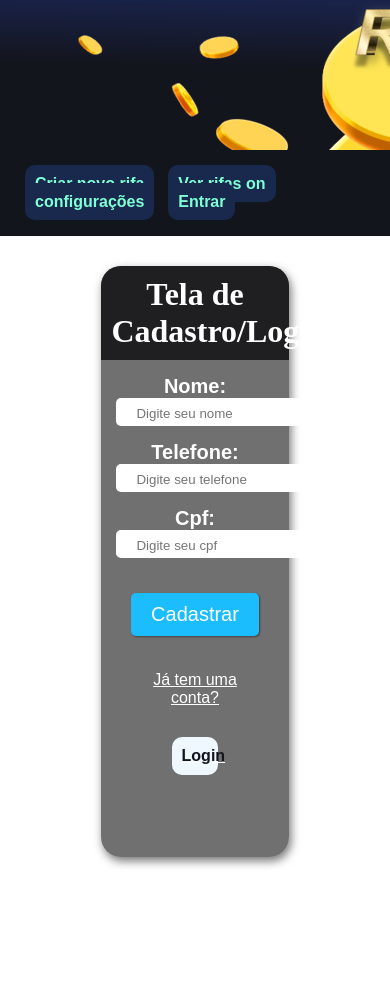
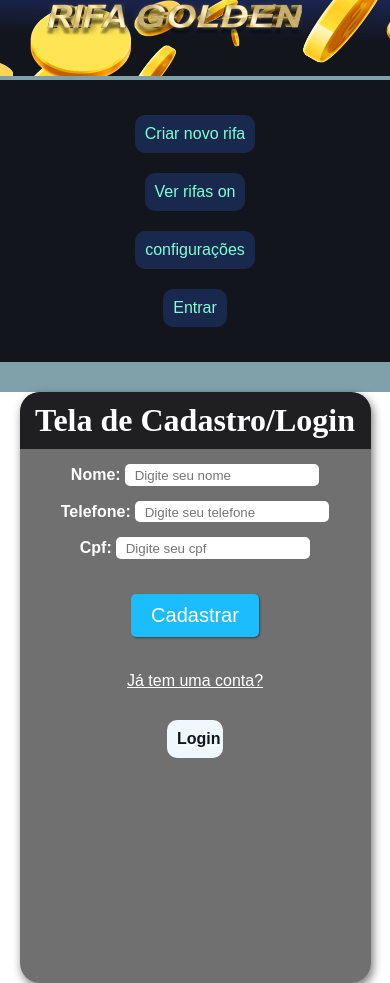
Before and after one commit to Michel3-01/Rifa_online, a plain HTML site: page html/login.html in a window 390 px wide. Shown: the top 983 px of the page. Drawn offline with Linux system fonts and the light colour scheme.

Commit message:
alterações_02

```diff
--- /dev/null
+++ b/Midia_query/css/estilo.css
@@ -0,0 +1,29 @@
+h1{
+    color: red;
+}
+/*2 - Sintaxe*/
+@media screen and (max-width: 500px) {
+/*Max-Width = Telas Menores que Alguma Resolução*/
+        h1{
+            color: blue;
+        }
+}
+/*3 - Outros Modos */
+/* Screen, Print, Speech, All*/
+@media print and (max-width:600px) {
+    h1{
+        color: green;
+    }
+}
+@media (max-width:700px) {
+    h2{
+        color: blueviolet;
+    }
+}
+/*5 - Mobile first */
+/*Min-width > Max-width*/
+@media (min-width:200px) {
+    h2{
+        color: teal;
+    }
+}
--- a/css/estilo_formulario.css
+++ b/css/estilo_formulario.css
@@ -16,6 +16,7 @@
 #formulario h1{
     background-color: #13151d;
     color: white;
+    margin: 20px 0px;
 }
 #btnImg{
     padding: 15px;
@@ -79,3 +80,8 @@
     color: white;
     text-decoration: underline;
 }
+@media screen and (max-width:500px) {
+    #formulario{
+        width: 90%;
+    }
+}
--- a/css/estilo_index.css
+++ b/css/estilo_index.css
@@ -8,9 +8,11 @@ body{
 }
 header{
     width: 100%;
-    height: 150px;
+    height: 125px;
     color: white;
     background-image: url('../images/rifa_pers_03.png');
+    background-size: 100%;
+    background-repeat: no-repeat;
 }
 header h1{
     text-align: center;
@@ -20,6 +22,8 @@ nav{
     color: white;
     background-color: #13151d;
     padding: 25px;
+    display: flex;
+    flex-direction: row-reverse;
 }
 /*Css dos Botões*/
 a{
@@ -35,16 +39,13 @@ a{
 a:hover{
     color: rgb(255, 255, 255);
     background-color: rgb(38, 133, 161);
-
 }
-
 main{
     position: relative;
     margin-top: 50px;
     height: 100vh;
     width: 100%;
     display:block;
-    background-color: rgb(87, 97, 95);
 }
 /*Números dentro no main*/
 main div.num{
@@ -59,7 +60,6 @@ main div.num{
     text-align: center;
     font-family: Arial, Helvetica, sans-serif;
     font-weight: 600;
-
 }
 main div.num:hover{
     background-color: rgb(32, 57, 110);
@@ -139,3 +139,20 @@ footer{
     background-color: #13151d;
     color: white;
 }
+/* Responsividade*/
+@media screen and (max-width:536px) {
+    header{
+        background-image: url('../images/rifa_pers_03_peq.png');
+        height: 80px;
+    }
+   a{
+    font-size: 1em;
+    font-weight: lighter;
+    margin: 10px 0px;
+   }
+   nav{
+    flex-direction: column;
+    flex: 100%;
+    align-items: center;
+   }
+}
--- a/css/estilo_login.css
+++ b/css/estilo_login.css
@@ -3,8 +3,12 @@
     padding: 0;
     margin: 0;
 }
+body{
+    background-color: rgba(8, 71, 90, 0.514);
+}
 main{
-    max-width: 80%;
+    max-width: 800px;
+    min-width: 320px;
     max-height: 100%;
     margin: auto;
     background-color: rgb(255, 255, 255);
@@ -106,6 +110,7 @@ div#login_cadastro a{
     background-color: aliceblue;
     display: block;
     width: 40%;
+    font-weight: bold;
     margin: auto;
     margin-top: 30px;
 }
@@ -114,3 +119,19 @@ div#login_cadastro a:hover{
     color: aliceblue;
     transition: 0.5s;
 }
+@media  screen and (max-width:536px) {
+    form#formulario{
+        width: 90%;
+        height: 70%;
+    }
+    div#nome label,  div#telefone label, div#cpf label {
+        font-size: 1em;
+    }
+    div#nome input, div#telefone input, div#cpf input{
+        padding: 4px 7.5px 2.5px 10px;
+    }
+    div#login_cadastro a{
+        width: 20%;
+    }
+
+}
--- a/css/estilo_ver_rifas_on.css
+++ b/css/estilo_ver_rifas_on.css
@@ -3,15 +3,28 @@
     padding: 0;
     margin: 0;
 }
+body{
+    background-color: rgba(8, 71, 90, 0.514);
+}
 header{
     background-image: url('../images/rifa_pers_03.png');
 }
+main#card_rifas{
+    display: flex;
+    width: 70%;
+    margin: auto;
+
+}
 main div#container{
-    width: 30%;
+    width: 60%;
+    height: 500px;
+    margin: auto;
+    border: 2px solid red;
     background-color: rgb(21, 21, 31);
     border: none;
     border-radius: 10px;
-    padding-bottom: 50px;
+    padding-bottom: 100px;
+    margin-top: 30px;
 }
 div#nome_da_rifa{
     color: white;
@@ -20,9 +33,10 @@ div#nome_da_rifa{
     font-size: 1.5em;
     text-align: center;
     margin:10px;
-    padding-top: 30px;
+    padding-top: 10px;
 }
 div#imag_rifa{
+    width: 100%;
     color: white;
     font-family: Arial, Helvetica, sans-serif;
     font-weight: bold;
@@ -51,3 +65,10 @@ a#btn_participar:hover{
     color: black;
     padding: 15px;
 }
+/* Responsividade */
+@media  screen and (max-width:800px) {
+    div#container{
+        font-size: 10px;
+    }
+
+}
```
Also changed, not shown: Midia_query/index.html (added, +18 -0 lines), html/criar_nova_rifa.html (+1 -1 lines), html/ver_rifas_on.html (+7 -0 lines), images/rifa_pers_03_peq.png (added), 1 other file.
